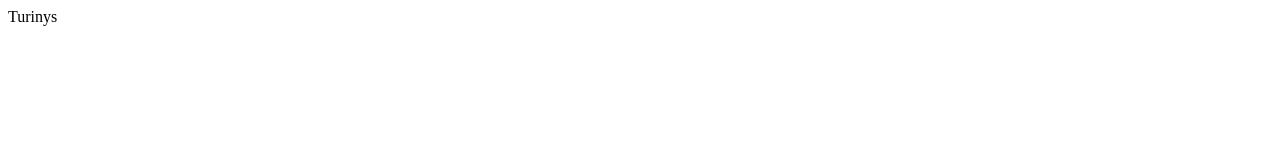
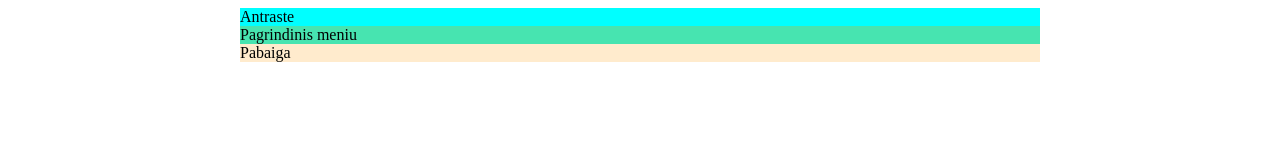
Before and after one commit to inga911/lost-in-space, a website: page index.html in a window 1280 px wide. Drawn offline with Linux system fonts and the light colour scheme.

Commit message:
Added css

```diff
--- a/index.html
+++ b/index.html
@@ -5,8 +5,24 @@
     <meta http-equiv="X-UA-Compatible" content="IE=edge">
     <meta name="viewport" content="width=device-width, initial-scale=1.0">
     <title>Kosmonautas 404</title>
+    <link rel="stylesheet" href="./main.css">
 </head>
 <body>
-    Turinys
+    <header>
+        Antraste
+    </header>
+
+
+    <main>
+        Pagrindinis meniu
+    </main>
+
+
+    <footer>
+        Pabaiga
+    </footer>
 </body>
 </html>
+<!--
+
+-->
--- /dev/null
+++ b/main.css
@@ -0,0 +1,15 @@
+header {
+    background-color: aqua;
+    width: 800px;
+    margin-left: calc(50% - 400px);
+}
+main {
+    background-color:rgb(71, 228, 176);
+    width: 800px;
+    margin-left: calc(50% - 400px);
+}
+footer {
+    background-color:blanchedalmond;
+    width: 800px;
+    margin-left: calc(50% - 400px);
+}
```
Also changed, not shown: 1 other file.
